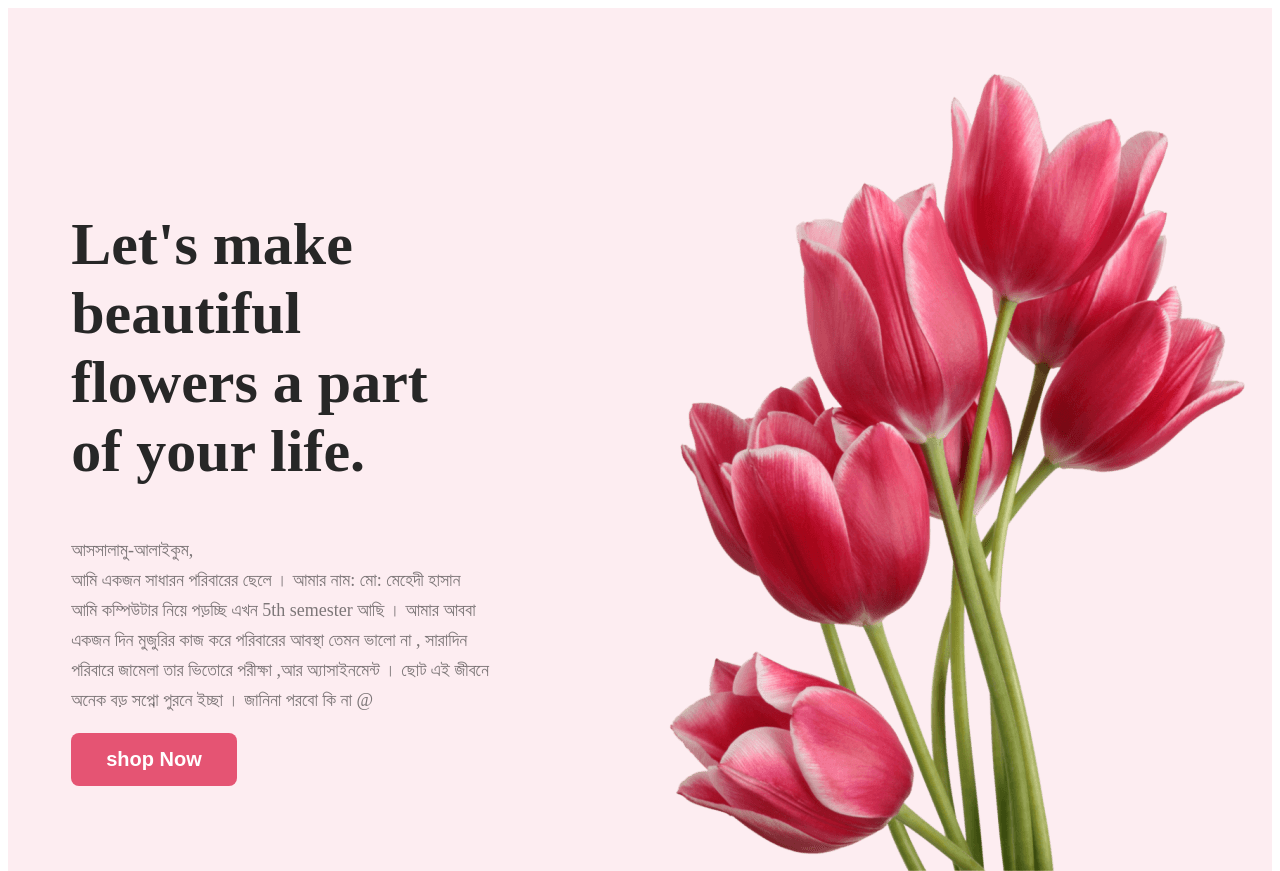
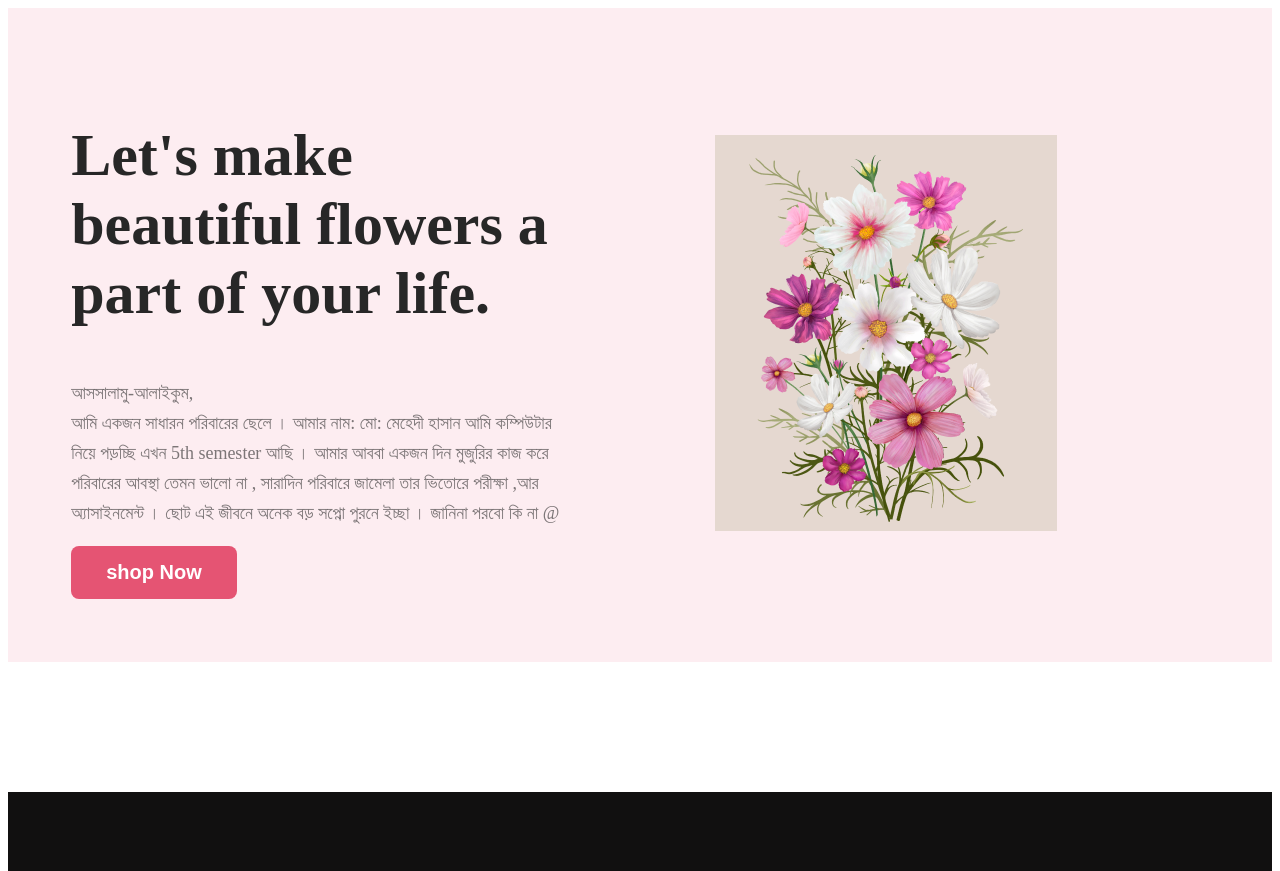
Before and after one commit to mehediprogrammar/Assignment-1-project, a plain HTML site: page index.html in a window 1280 px wide. Shown: the top 871 px of the page. Drawn offline with Linux system fonts and the light colour scheme.

Commit message:
rectangle png

```diff
--- a/index.html
+++ b/index.html
@@ -16,7 +16,7 @@
                <button class="btn-primary">shop Now</button>
             </div>
             <div class="h-width">
-               <img class="img" src="/assets/img/pngwing 10.png" alt="">
+               <img class="img" src="/assets/img/Rectangle 4.png" alt="">
             </div>
 
         </section>
```
